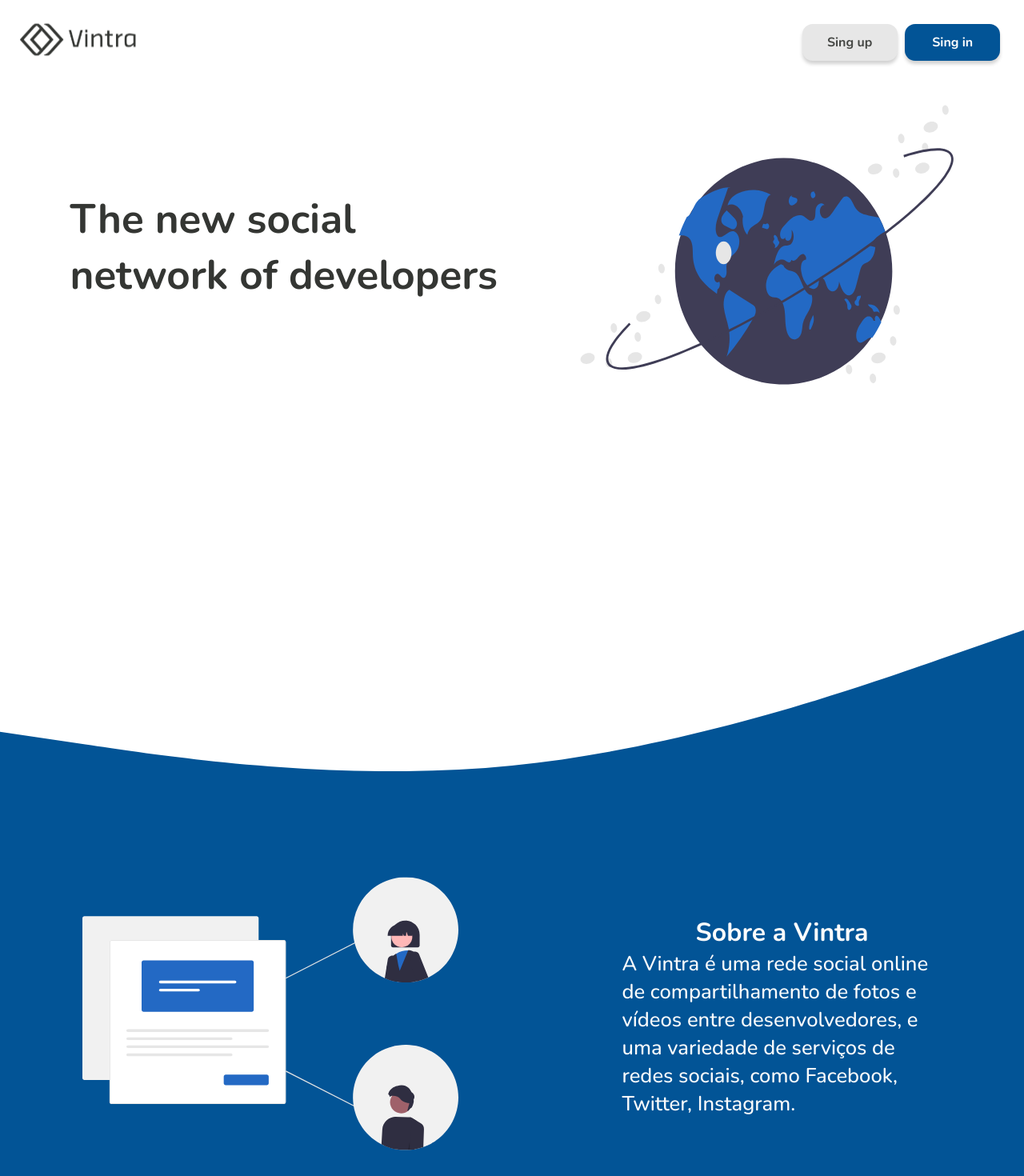
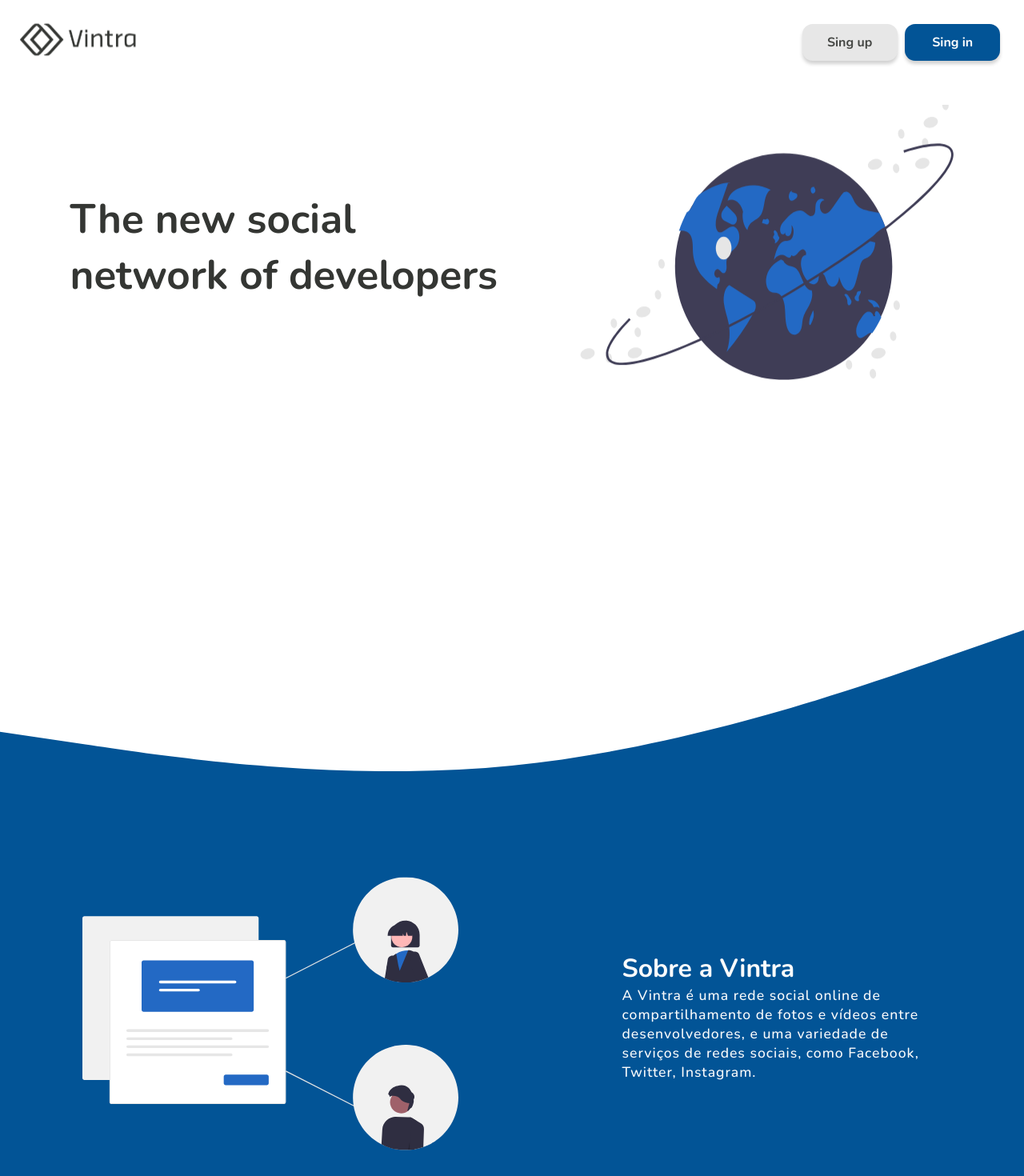
Before and after one commit to Social-Vintra/vintra, a Next.js app: page / in a window 1280 px wide. Shown: the top 1470 px of the page at 80% size. Built offline with nearby package versions, Linux system fonts and the light colour scheme.

Commit message:
feat: simple animation on the planet

```diff
--- a/styles/home.module.css
+++ b/styles/home.module.css
@@ -25,6 +25,20 @@
   text-align: left;
   font-size: clamp(2rem, 10vw, 4vw);
   max-width: max(25rem, 35rem);
+}
+.homeMain .homePlaneteSVG{
+  animation: planetmove 5s ease-in-out infinite;
+}
+@keyframes planetmove {
+  0% {
+    transform: translateY(-5px);
+  }
+  50% {
+    transform: transform(-15px);
+  }
+  100% {
+    transform: translateY(-25px);
+  }
 }
 .homeFooter {
   width: 100%;
@@ -68,10 +82,11 @@
 }
 
 .homeFooterContentSobreText p {
-  font-weight: 400;
+  font-weight: 300;
+  font-size:1.1rem;
+  letter-spacing:1px;
 }
 .homeFooterContentSobreText h2 {
-  text-align: center;
   font-size: clamp(2rem, 2vw, 4vw);
 }
 @media (max-width: 1440px) {
```
